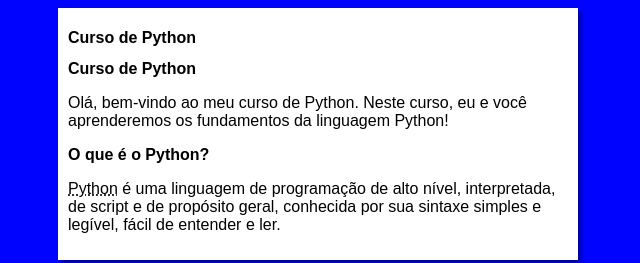
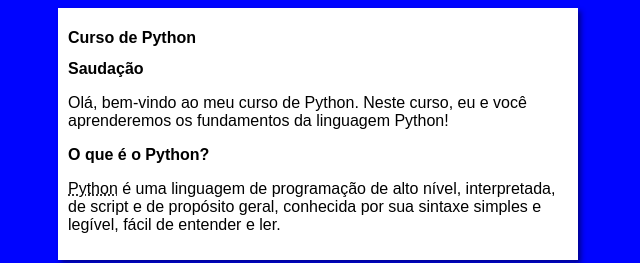
Before and after one commit to efersonmarques-code/projeto-site, a plain HTML site: page index.html in a window 1280 px wide. Shown: the top 263 px of the page, 322-962 px from the left. Drawn offline with Linux system fonts and the light colour scheme.

Commit message:
Update index.html

```diff
--- a/index.html
+++ b/index.html
@@ -12,7 +12,7 @@
         <h1>Curso de Python</h1>
       </header>
       <article>
-        <h2>Curso de Python</h2>
+        <h2>Saudação</h2>
         <p>Olá, bem-vindo ao meu curso de Python. Neste curso, eu e você aprenderemos os fundamentos da linguagem Python!</p>
       </article>
       <article>
```
